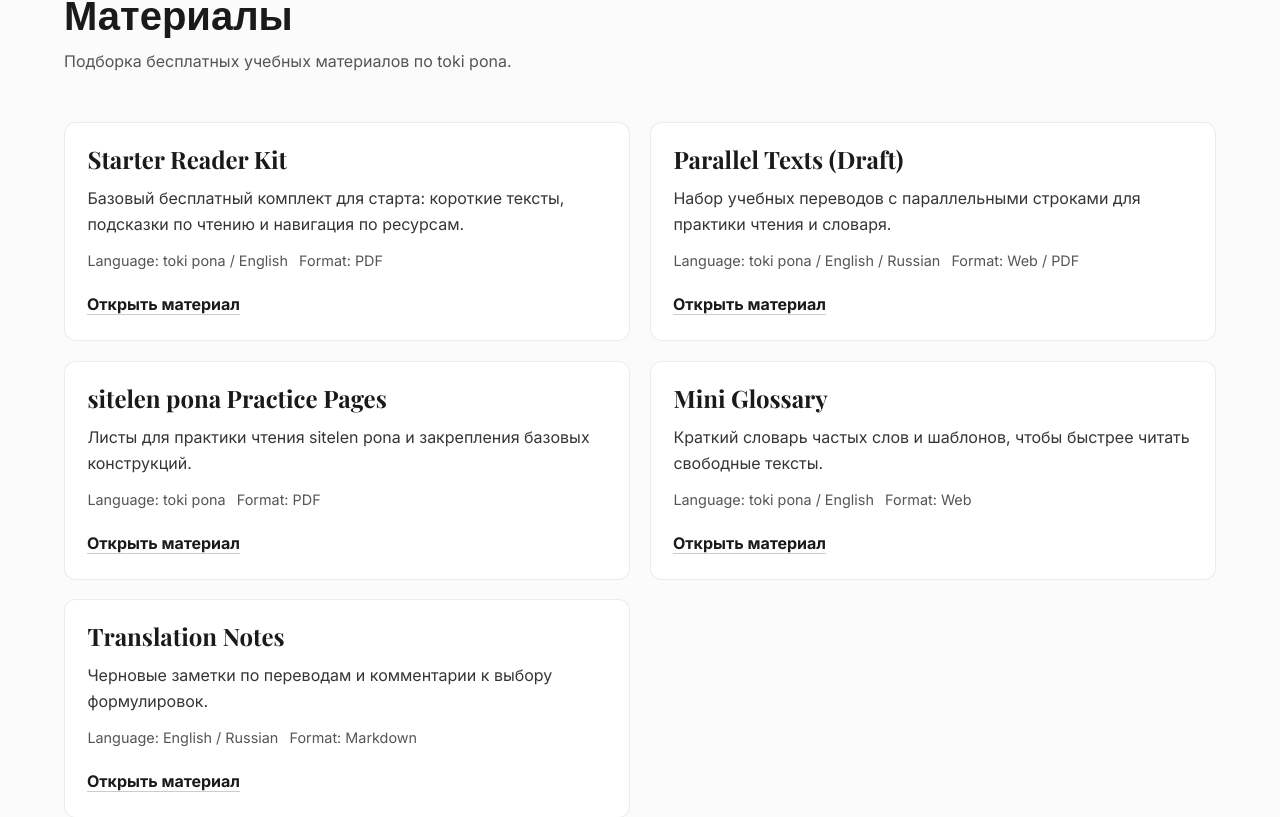
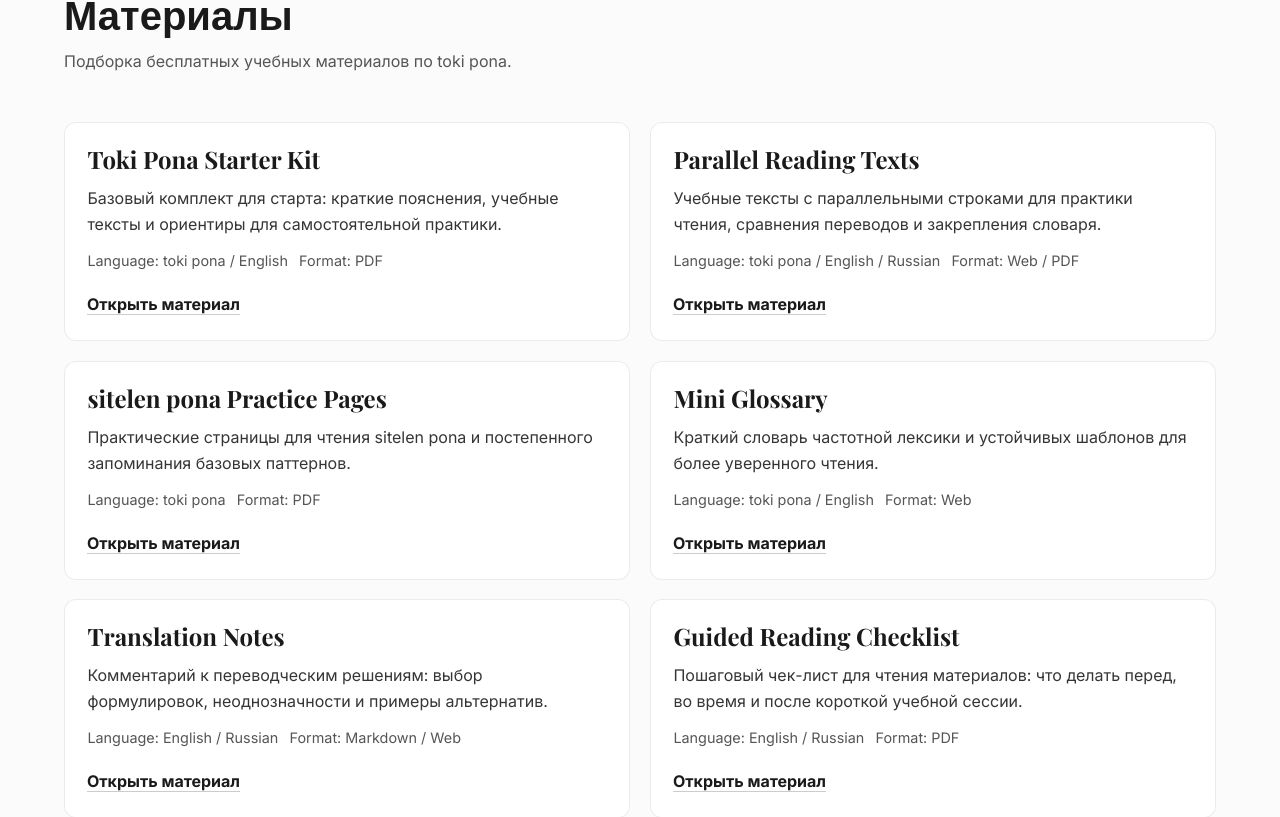
Before and after one commit to markoblogo/toki-free-kit, a Next.js app: page / in a window 1280 px wide. Shown: the part 724-1541 px from the top of the page. Built offline with nearby package versions, Linux system fonts and the light colour scheme; a web font is replaced by a local one.

Commit message:
feat: update materials data

```diff
--- a/src/data/materials.ts
+++ b/src/data/materials.ts
@@ -10,32 +10,32 @@ export type Material = {
 export const materials: Material[] = [
   {
     id: 'starter-kit',
-    title: 'Starter Reader Kit',
-    description: 'Базовый бесплатный комплект для старта: короткие тексты, подсказки по чтению и навигация по ресурсам.',
+    title: 'Toki Pona Starter Kit',
+    description: 'Базовый комплект для старта: краткие пояснения, учебные тексты и ориентиры для самостоятельной практики.',
     language: 'toki pona / English',
     format: 'PDF',
     link: 'https://toki.abvx.xyz/kit/',
   },
   {
     id: 'parallel-texts',
-    title: 'Parallel Texts (Draft)',
-    description: 'Набор учебных переводов с параллельными строками для практики чтения и словаря.',
+    title: 'Parallel Reading Texts',
+    description: 'Учебные тексты с параллельными строками для практики чтения, сравнения переводов и закрепления словаря.',
     language: 'toki pona / English / Russian',
     format: 'Web / PDF',
-    link: '#',
+    link: 'TODO',
   },
   {
     id: 'sitelen-practice',
     title: 'sitelen pona Practice Pages',
-    description: 'Листы для практики чтения sitelen pona и закрепления базовых конструкций.',
+    description: 'Практические страницы для чтения sitelen pona и постепенного запоминания базовых паттернов.',
     language: 'toki pona',
     format: 'PDF',
-    link: '#',
+    link: 'TODO',
   },
   {
     id: 'mini-glossary',
     title: 'Mini Glossary',
-    description: 'Краткий словарь частых слов и шаблонов, чтобы быстрее читать свободные тексты.',
+    description: 'Краткий словарь частотной лексики и устойчивых шаблонов для более уверенного чтения.',
     language: 'toki pona / English',
     format: 'Web',
     link: 'https://toki.abvx.xyz/kit/',
@@ -43,9 +43,33 @@ export const materials: Material[] = [
   {
     id: 'translation-notes',
     title: 'Translation Notes',
-    description: 'Черновые заметки по переводам и комментарии к выбору формулировок.',
+    description: 'Комментарий к переводческим решениям: выбор формулировок, неоднозначности и примеры альтернатив.',
     language: 'English / Russian',
-    format: 'Markdown',
-    link: '#',
+    format: 'Markdown / Web',
+    link: 'TODO',
+  },
+  {
+    id: 'guided-reading',
+    title: 'Guided Reading Checklist',
+    description: 'Пошаговый чек-лист для чтения материалов: что делать перед, во время и после короткой учебной сессии.',
+    language: 'English / Russian',
+    format: 'PDF',
+    link: 'TODO',
+  },
+  {
+    id: 'beginner-phrases',
+    title: 'Beginner Phrase Sheet',
+    description: 'Лист с базовыми конструкциями и частыми формулами для первых недель практики toki pona.',
+    language: 'toki pona / English',
+    format: 'PDF',
+    link: 'https://toki.abvx.xyz/kit/',
+  },
+  {
+    id: 'reading-index',
+    title: 'Free Materials Index',
+    description: 'Сводный индекс всех бесплатных материалов с быстрыми переходами к стартовым и продвинутым ресурсам.',
+    language: 'English / Russian',
+    format: 'Web',
+    link: 'https://toki.abvx.xyz/kit/',
   },
 ];
```
